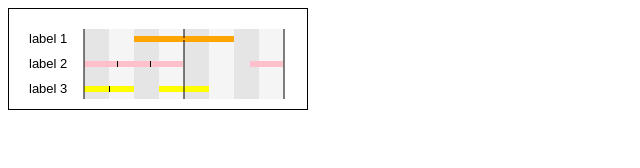
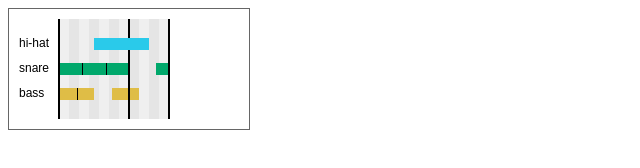
Before and after one commit to pelevesque/musicblocks, a plain HTML site: page index.html in a window 1280 px wide. Shown: the whole page, without its empty margins (0-640 px from the left). Drawn offline with Linux system fonts and the light colour scheme.

Commit message:
Generate SVG with data and engine

```diff
--- a/index.html
+++ b/index.html
@@ -8,19 +8,94 @@
   </head>
   <body>
     <script>
+      /*--------------------------------------------------------------
+        Data Structure
+
+        Note Symbols:
+          _ prefix: Rest.
+          | prefix: Put a note separator at the beginning of the note.
+          ~ suffix: Connect through measure to next note.
+      --------------------------------------------------------------*/
+      const data = {
+        svg: {
+          id: "svg",
+          w: 240,
+          h: 120,
+          padding: 10,
+          border: "1px solid #666",
+          background: "white",
+        },
+        measures: {
+          verticalPadding: 25,
+          h: 100,
+          beat: {
+            structure: [7, 4],
+            w: 10,
+          },
+          zebraBackground: ["#efefef", "#e5e5e5"],
+          bar: {
+            w: 2,
+            color: "black",
+          },
+        },
+        labels: {
+          w: 40,
+          yOffset: 3,
+          font: {
+            family: "arial",
+            size: "12px",
+          },
+          color: "black",
+        },
+        notes: {
+          h: 12,
+          separator: {
+            w: 1,
+            color: "black",
+          },
+        },
+        instruments: [
+          {
+            label: "hi-hat",
+            color: "#2acaea",
+            notes: [
+              ["_50", "50~"],
+              ["50", "_50"],
+            ],
+          },
+          {
+            label: "snare",
+            color: "#00a86b",
+            notes: [
+              ["33.3", "|33.3", "|33.3"],
+              ["_66.6", "33.3"],
+            ],
+          },
+          {
+            label: "bass",
+            color: "#dfbd46",
+            notes: [
+              ["25", "|25", "_25", "25"],
+              ["25", "_75"],
+            ],
+          },
+        ],
+      }
+
+      /*--------------------------------------------------------------
+        Functions
+      --------------------------------------------------------------*/
       const svgns = "http://www.w3.org/2000/svg"
 
       function createSVG(id, w, h, background, border) {
-        const svg = document.createElementNS(svgns, "svg")
-        svg.setAttribute("id", id)
-        svg.setAttribute("width", w)
-        svg.setAttribute("height", h)
-        svg.style.background = background
-        svg.style.border = border
-        return svg
+        const e = document.createElementNS(svgns, "svg")
+        e.setAttribute("id", id)
+        e.setAttribute("width", w)
+        e.setAttribute("height", h)
+        e.style.background = background
+        e.style.border = border
+        return e
       }
-
-      const svg = createSVG("svg", 298, 100, "#ffffff", "1px solid black")
 
       function line(x1, y1, x2, y2, stroke, strokeWidth) {
         const e = document.createElementNS(svgns, "line")
@@ -43,82 +118,166 @@
         return e
       }
 
-      function text(text, x, y, fontSize, fontFamily) {
+      function text(text, x, y, fontSize, fontFamily, fill) {
         const e = document.createElementNS(svgns, "text")
         e.textContent = text
         e.setAttribute("x", x)
         e.setAttribute("y", y)
         e.setAttribute("font-size", fontSize)
         e.setAttribute("font-family", fontFamily)
+        e.setAttribute("fill", fill)
         return e
       }
 
-      /* measureWidth must be divisible by 4 */
-      function zebraize(xStart, y1, y2, measureWidth, c1, c2) {
-        const w = measureWidth / 4
-        const h = y2 - y1
-        for (let i = 0; i < 4; i++) {
-          const x = xStart + (i * w)
-          const c = i % 2 ? c1 : c2
-          const e = rect(x, y1, w, h, c)
+      function getNumBeats() {
+        return data.measures.beat.structure.reduce(
+          (count, n) => count + n, 0
+        )
+      }
+
+      function createZebraBackground() {
+        const xOffset = data.svg.padding + data.labels.w
+        const y = data.svg.padding
+        const w = data.measures.beat.w
+        const h = data.measures.h
+        for (let i = 0; i < getNumBeats(); i++) {
+          const x = xOffset + (data.measures.beat.w * i)
+          const fill = data.measures.zebraBackground[i % 2]
+          const e = rect(x, y, w, h, fill)
           svg.appendChild(e)
         }
       }
 
-      function label(t, x, y) {
-        const e = text(t, x, y, "13px", "arial")
-        svg.appendChild(e)
+      function getSpaceBetweenInstruments() {
+        const totalSpace = data.measures.h - (data.measures.verticalPadding * 2)
+        return Math.floor(totalSpace / (data.instruments.length - 1))
       }
 
-      function measureLine(x, y1, y2, c) {
-        const e = line(x, y1, x, y2, c, 1)
-        svg.appendChild(e)
+      function createLabels() {
+        const xOffset = data.svg.padding
+        const yOffset = data.svg.padding + data.measures.verticalPadding + data.labels.yOffset
+        const fontSize = data.labels.font.size
+        const fontFamily = data.labels.font.family
+        const fill = data.labels.color
+        const spaceBetweenInstruments = getSpaceBetweenInstruments()
+        data.instruments.forEach((instrument, i) => {
+          const t = instrument.label
+          const y = yOffset + (spaceBetweenInstruments * i)
+          const e = text(t, xOffset, y, fontSize, fontFamily, fill)
+          svg.appendChild(e)
+        })
       }
 
-      function note(x, y, w, h, c) {
-        const x2 = x + w
-        const e = line(x, y, x2, y, c, h)
-        svg.appendChild(e)
+      function createNotes() {
+        const connectors = []
+        const xOffset = data.svg.padding + data.labels.w
+        const yOffset = data.svg.padding + data.measures.verticalPadding
+        const noteHeight = data.notes.h
+        const spaceBetweenInstruments = getSpaceBetweenInstruments()
+        for (let i = 0; i < data.instruments.length; i++) {
+          let needle = 0
+          const y = yOffset + (spaceBetweenInstruments * i)
+          const color = data.instruments[i].color
+          for (let j = 0; j < data.instruments[i].notes.length; j++) {
+            const numMeasureBeats = data.measures.beat.structure[j]
+            const measureWidth = numMeasureBeats * data.measures.beat.w
+            for (let k = 0; k < data.instruments[i].notes[j].length; k++) {
+              let percentage
+              let separator = false
+              let connector = false
+              let note = data.instruments[i].notes[j][k]
+              // Rest.
+              if (note.charAt(0) === '_') {
+                percentage = note.substr(1)
+                needle += measureWidth * (percentage / 100)
+              }
+              // Note.
+              else {
+                if (note.charAt(0) === '|') {
+                  note = note.substr(1)
+                  separator = true
+                }
+                if (note.charAt(note.length - 1) === '~') {
+                  note = note.substr(0, note.length - 1)
+                  connector = true
+                }
+                // Draw note.
+                percentage = note
+                const x1 = Math.round(xOffset + needle)
+                needle += measureWidth * (percentage / 100)
+                const x2 = Math.round(xOffset + needle)
+                const e = line(x1, y, x2, y, color, noteHeight)
+                svg.appendChild(e)
+                // Draw separator.
+                if (separator) {
+                  const x2 = x1 + data.notes.separator.w
+                  const color = data.notes.separator.color
+                  const e = line(x1, y, x2, y, color, noteHeight)
+                  svg.appendChild(e)
+                }
+                // Store connector for later.
+                if (connector) {
+                  const x2 = x1 + data.measures.bar.w
+                  let connector = {
+                    instrumentNumber: i,
+                    measureNumber: j,
+                    y: y,
+                  }
+                  connectors.push(connector)
+                }
+              }
+            }
+          }
+        }
+        return connectors
       }
 
-      function noteSeparator(x, y, h, c) {
-        const e = line(x, y, x + 1, y, c, h)
+      function createMeasureLines(connectors) {
+        xOffset = data.svg.padding + data.labels.w
+        const y1 = data.svg.padding
+        const y2 = y1 + data.measures.h
+        let c = data.measures.bar.color
+        let w = data.measures.bar.w
+        let beatCount = 0
+        let x = xOffset
+        const e = line(x, y1, x, y2, c, w)
         svg.appendChild(e)
+        for (let i = 0; i < data.measures.beat.structure.length; i++) {
+          beatCount += data.measures.beat.structure[i]
+          x = xOffset + (beatCount * data.measures.beat.w)
+          const e = line(x, y1, x, y2, c, w)
+          svg.appendChild(e)
+          for (let j = 0; j < connectors.length; j++) {
+            if (connectors[j].measureNumber === i) {
+              const e = line(
+                x - 2, // 2 is magical
+                connectors[j].y,
+                x + data.measures.bar.w,
+                connectors[j].y,
+                data.instruments[connectors[j].instrumentNumber].color,
+                data.notes.h
+              )
+              svg.appendChild(e)
+            }
+          }
+        }
       }
 
-      function noteConnector(x, y, w, h, c) {
-        const x2 = x + w
-        const e = line(x, y, x2, y, c, h)
-        svg.appendChild(e)
-      }
+      /*--------------------------------------------------------------
+        Main
+      --------------------------------------------------------------*/
+      const svg = createSVG(
+        data.svg.id,
+        data.svg.w,
+        data.svg.h,
+        data.svg.background,
+        data.svg.border
+      )
 
-      zebraize(75,  20, 90, 100, "#f5f5f5", "#e5e5e5")
-      zebraize(175, 20, 90, 100, "#f5f5f5", "#e5e5e5")
-
-      label("label 1", 20, 34)
-      note(125, 30, 50, 6, "orange")
-      note(175, 30, 50, 6, "orange")
-
-      label("label 2", 20, 59)
-      note(75,  55, 33, 6, "pink")
-      note(108, 55, 33, 6, "pink")
-      noteSeparator(108, 55, 6, "black")
-      note(141, 55, 33, 6, "pink")
-      noteSeparator(141, 55, 6, "black")
-      note(241, 55, 33, 6, "pink")
-
-      label("label 3", 20, 84)
-      note(75,  80, 25, 6, "yellow")
-      note(100, 80, 25, 6, "yellow")
-      noteSeparator(100, 80, 6, "black")
-      note(150, 80, 25, 6, "yellow")
-      note(175, 80, 25, 6, "yellow")
-
-      measureLine(75,  20, 90, "black")
-      measureLine(175, 20, 90, "black")
-      measureLine(275, 20, 90, "black")
-
-      noteConnector(174, 30, 2, 2, "orange")
+      createZebraBackground()
+      createLabels()
+      const connectors = createNotes()
+      createMeasureLines(connectors)
 
       document.body.appendChild(svg)
     </script>
```
